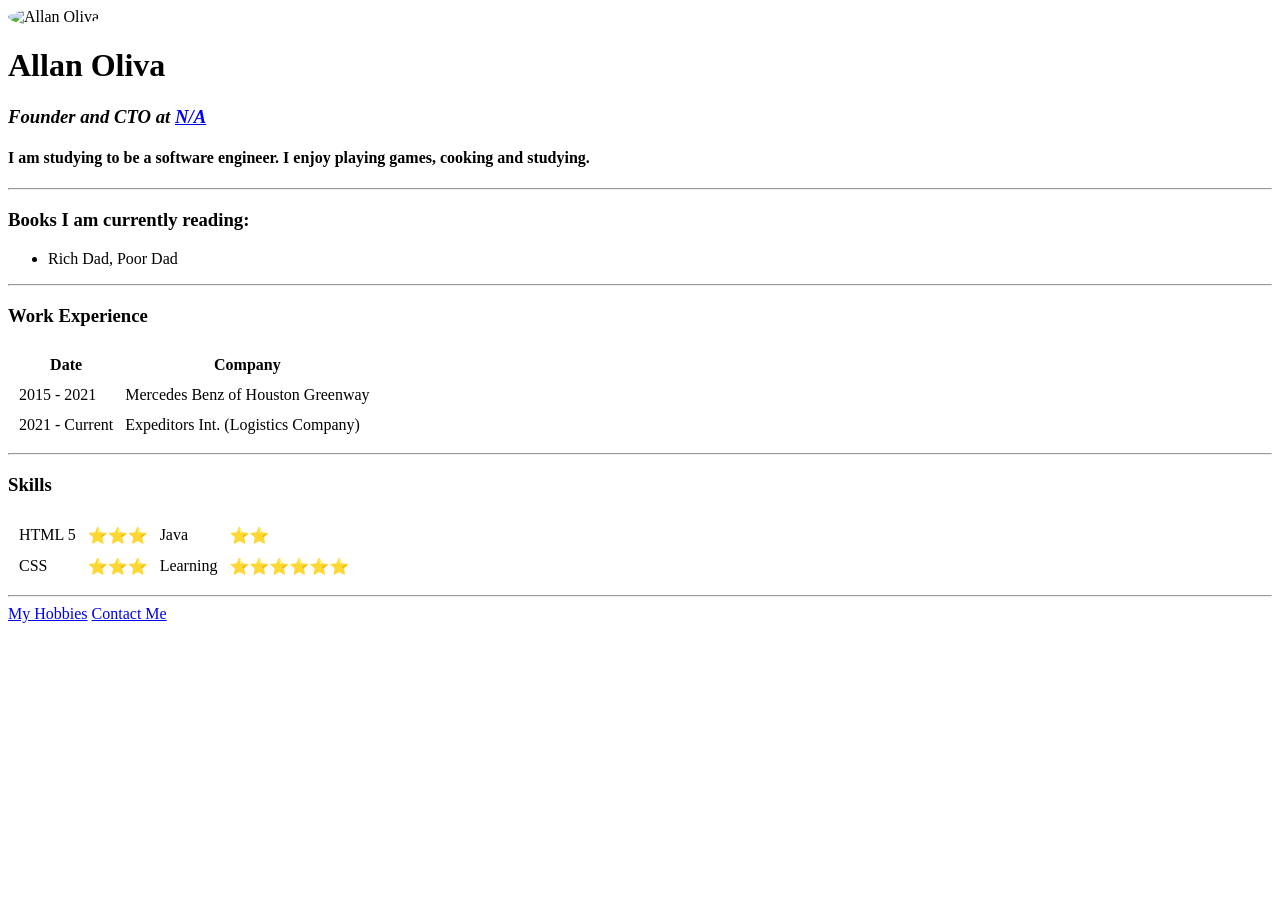
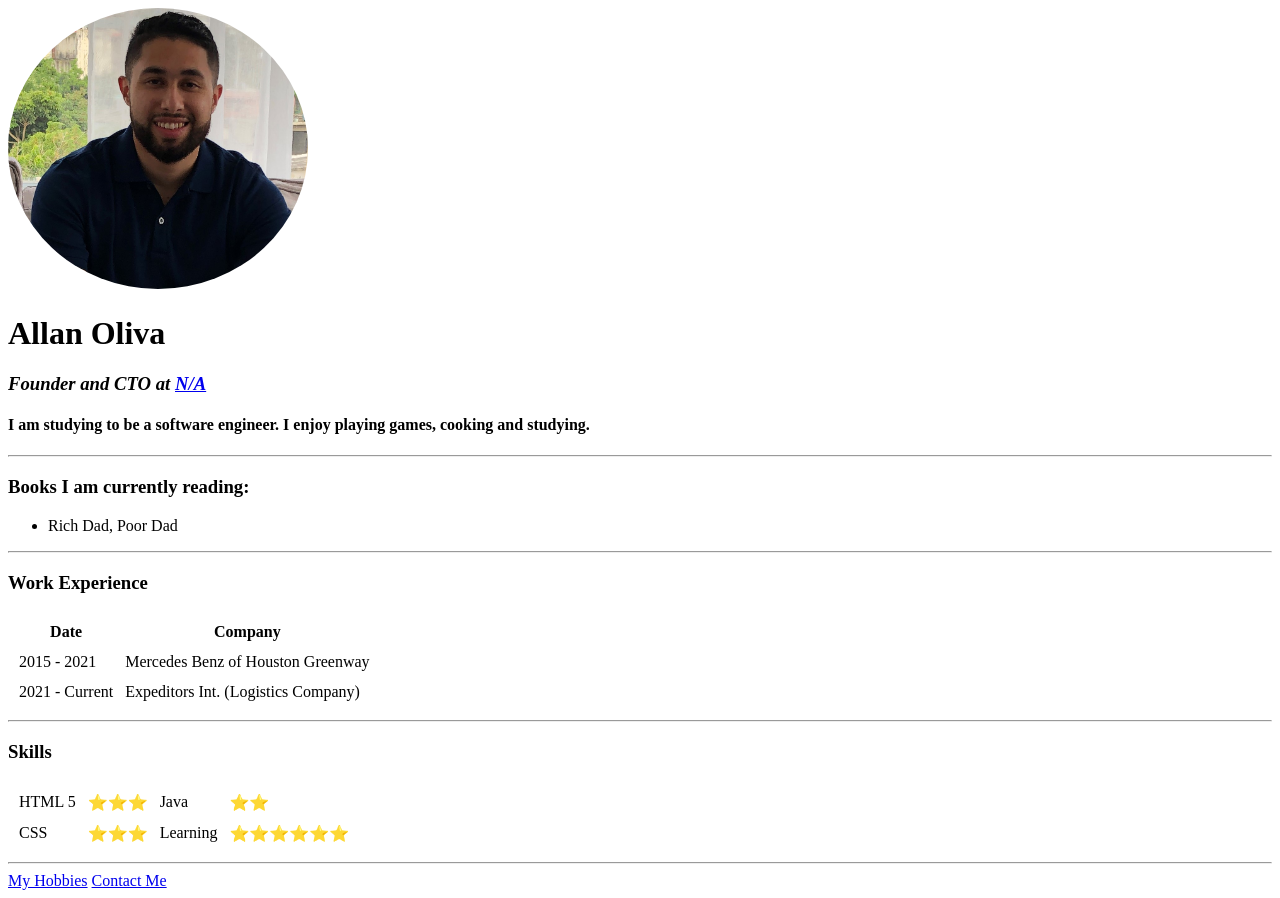
Before and after one commit to AllanOL/cv, a plain HTML site: page index.html in a window 1280 px wide. Before the commit the page ends 800 px from the top, so only its background shows below. Drawn offline with Linux system fonts and the light colour scheme.

Commit message:
Update index.html

```diff
--- a/index.html
+++ b/index.html
@@ -6,7 +6,7 @@
     <link rel="stylesheet" href="style.css" type="text/css">
   </head>
   <body>
-    <img src="Linked In2.JPG" alt="Allan Oliva" class="first_picture">
+    <img src="images/Linked In2.JPG" alt="Allan Oliva" class="first_picture">
     <h1>Allan Oliva</h1>
     <h3 class="classy">Founder and CTO at <a href="https://html.com/anchors-links/">N/A</a></h3>
     <h4>I am studying to be a software engineer. I enjoy playing games, cooking and studying.</h4>
```
